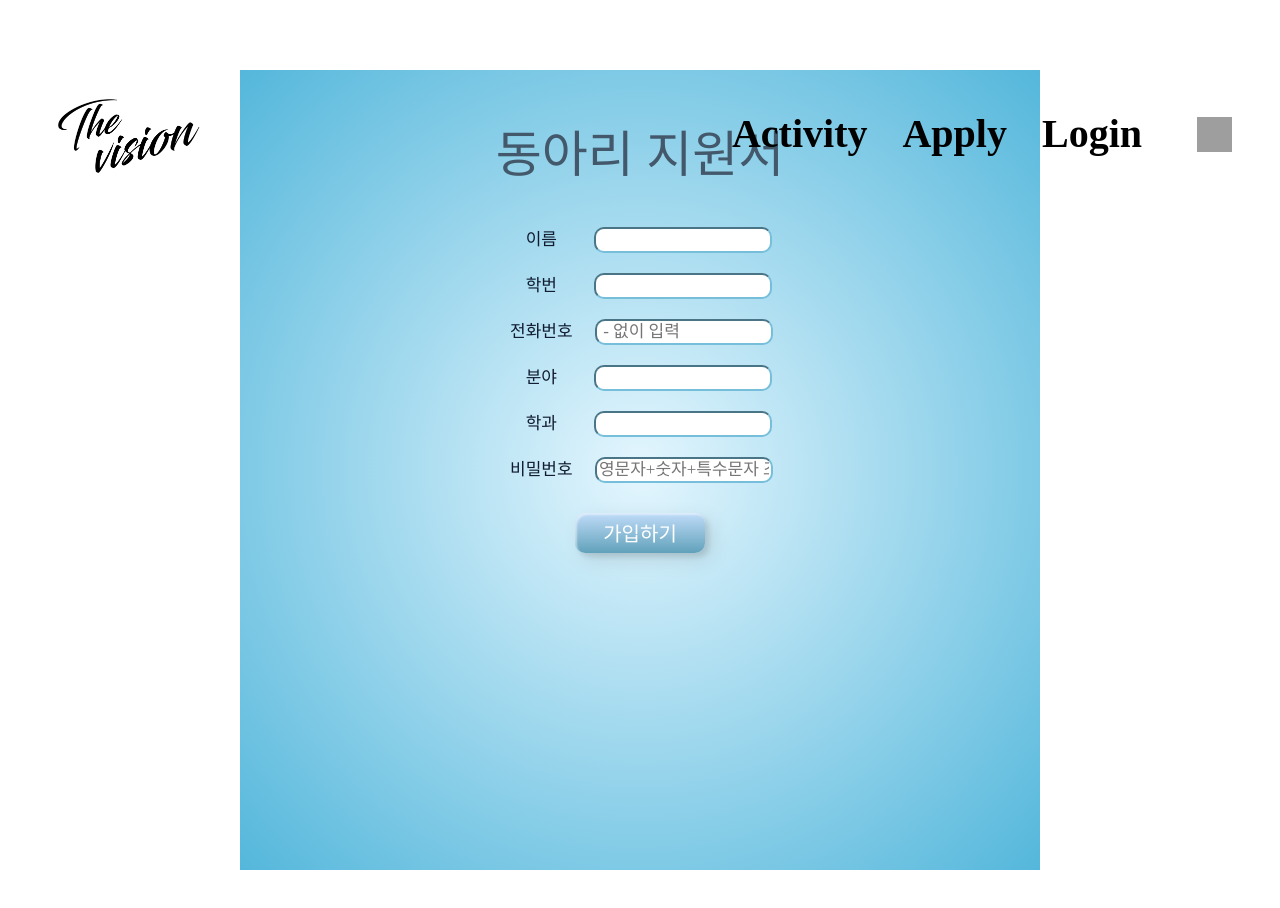
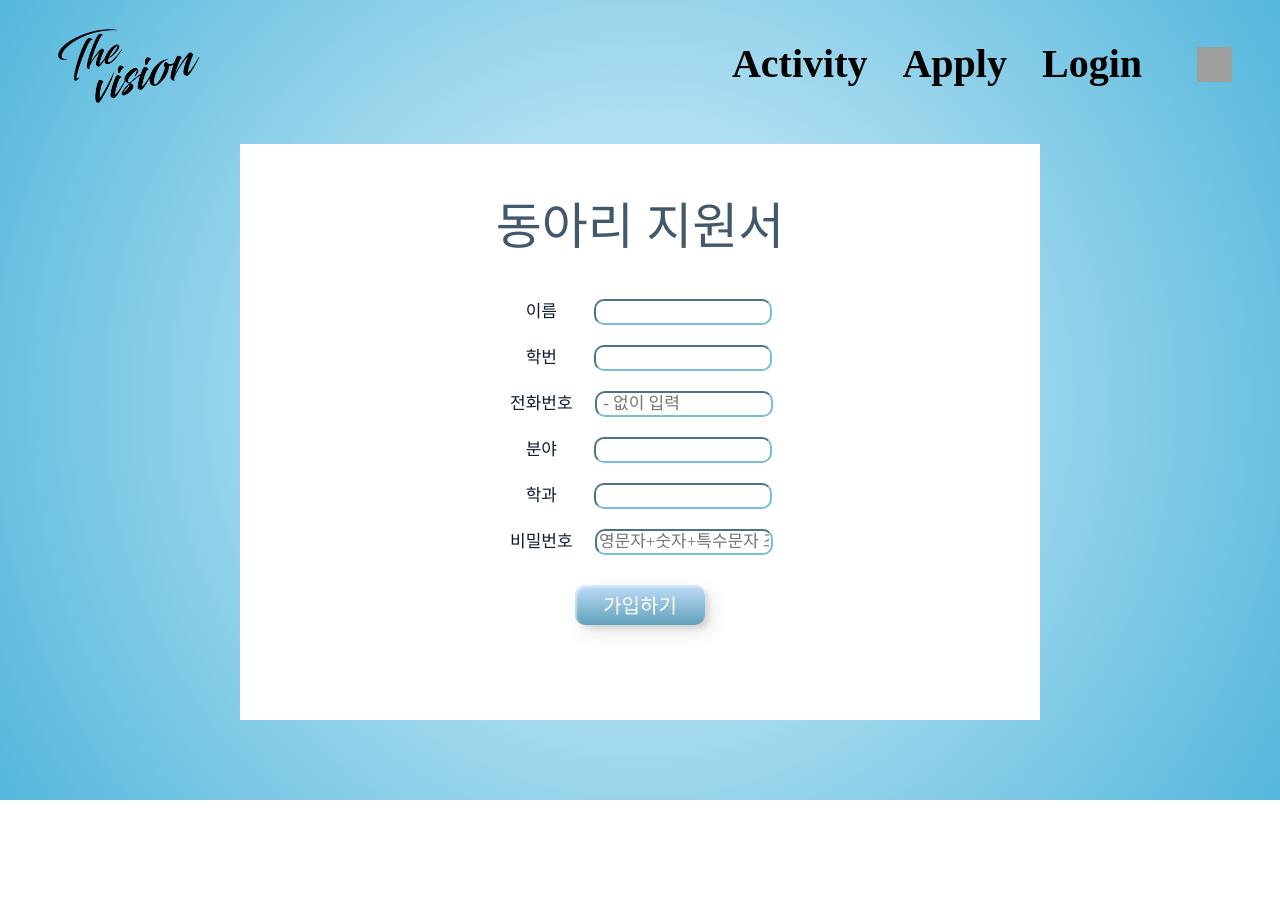
Before and after one commit to rerang/TheVisionRenewal, a Vue app: page /apply in a window 1280 px wide. Shown: the top 908 px of the page. After the commit the page ends 800 px from the top, so only its background shows below. Built offline with nearby package versions, Linux system fonts and the light colour scheme; grey boxes are pictures that could not be loaded; a web font is replaced by a local one.

Commit message:
aply css bg edited

```diff
--- a/src/App.vue
+++ b/src/App.vue
@@ -14,5 +14,6 @@
     .pages{
         background: radial-gradient(circle, #E4F6FE,   #54B7DB);
         min-height: 100vh;
+        padding: 9rem 0 5rem;
     }
 </style>
--- a/src/pages/Activity.vue
+++ b/src/pages/Activity.vue
@@ -81,7 +81,7 @@
 
 <style lang="scss">
     .activityContainer{
-        padding: 9rem 0 4rem;
+        padding: 0 0 4rem;
         display: flex;
         flex-direction: column;
         align-items: center;
--- a/src/pages/Apply.vue
+++ b/src/pages/Apply.vue
@@ -1,6 +1,7 @@
 <template>
+<div class="joinContainer">
     <div class="join_form">
-        <h1>동아리 지원서</h1>
+        <div class="join_title">동아리 지원서</div>
         <br>
         <form name="Application" method="post">
             <label for="name" style="margin:18px">이름 </label>
@@ -26,11 +27,10 @@
             <button class="custom-btn btn" type="button" id="submit" @click="joinform_check();"><span>가입하기</span></button>
         </div>
     </div>
-
+</div>
 </template>
 
 <script setup>
-
     /* eslint-disable */
 
     import axios from 'axios'
@@ -150,24 +150,24 @@
         font-weight: normal;
         font-style: normal;
     }
-    h1 {
+    .joinContainer{
+        display: flex;
+        justify-content: center;
+    }
+    .join_title {
         font-size: 50px;
         font-family: 'SEBANG_Gothic_Bold';
         margin: 10px 0 30px 0;
         color: rgb(67, 88, 107);
     }
     .join_form {
-        background-color: white;
+        background: white;
         width: 800px;
         height: auto;
         font-family: 'HallymGothic-Regular';
         font-size: 17px;
-        margin-left: auto;
-        margin-right: auto;
-        margin-bottom: 70px;
-        margin-top: 70px;
         text-align: center;
-        padding: 50px 50px 50px 50px;
+        padding: 3rem;
         color: rgb(16, 27, 48);
     }
     .frame {
--- a/src/pages/Main.vue
+++ b/src/pages/Main.vue
@@ -1,5 +1,5 @@
 <template>
-<div>
+<div class="mainContainer">
     <div class="pagesContainer">
         <div class="sloganContainer">
             <img class="mainBackgroundImg" src="../assets/img/flying_bird.png">
@@ -38,8 +38,8 @@
     let direction = ref(0);
 
     const getDirection = (event) => {
+        if(window.location.pathname == "/main")
         window.scrollTo(0, 0);
-        console.log(event);
         direction.value = event.deltaY > 0 ? 1 : -1; //1: down, -1: up
         moveSlogan();
     }
@@ -76,12 +76,11 @@
         width: 100vw;
         height: 100vh;
         overflow: hidden;
-        padding: 8rem 0 0;
+        padding: 0;
         display: flex;
         flex-direction: row;
         justify-content: center;
         align-items: center;
-        background: radial-gradient(circle, #E4F6FE,   #54B7DB);
     }
     .sloganContainer{
         width: 100vw;
```
Also changed, not shown: 1 other file (tests, documents, lock files or other folders).
